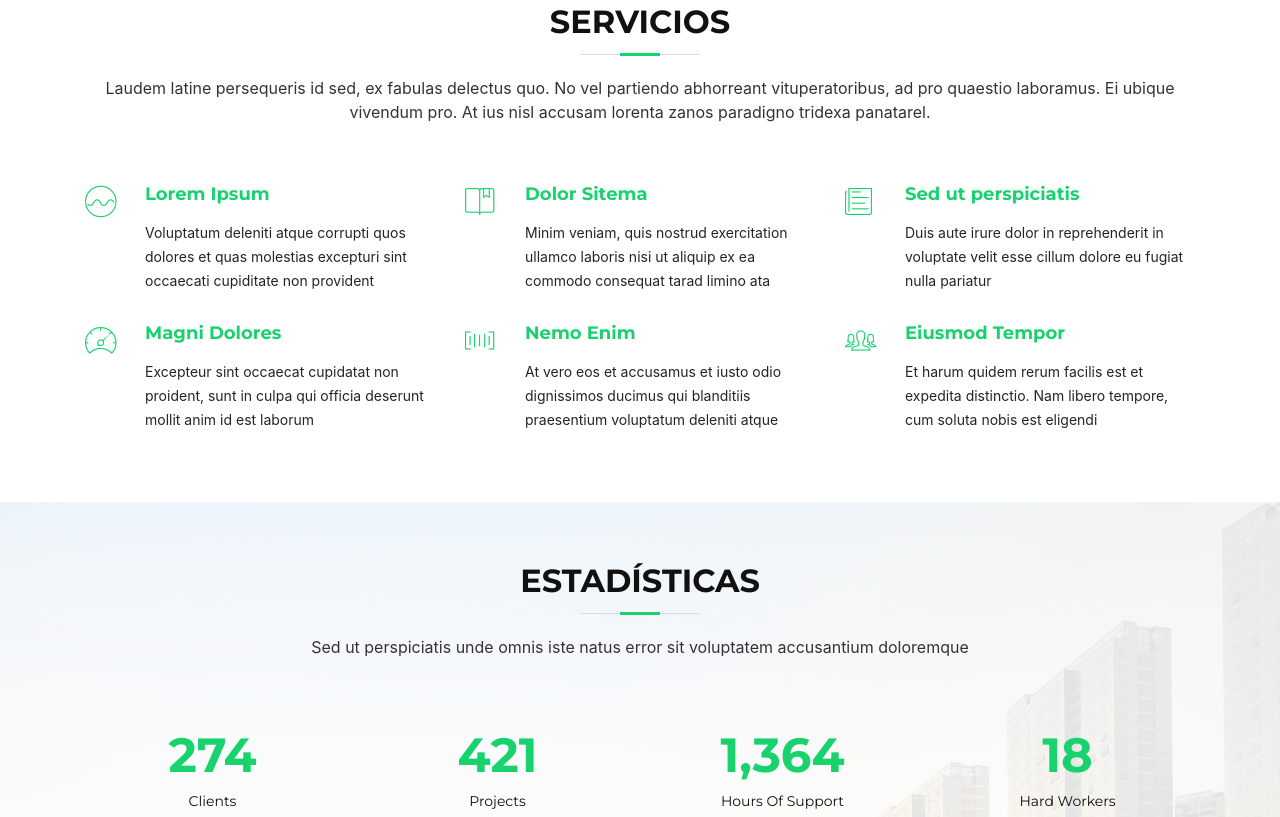
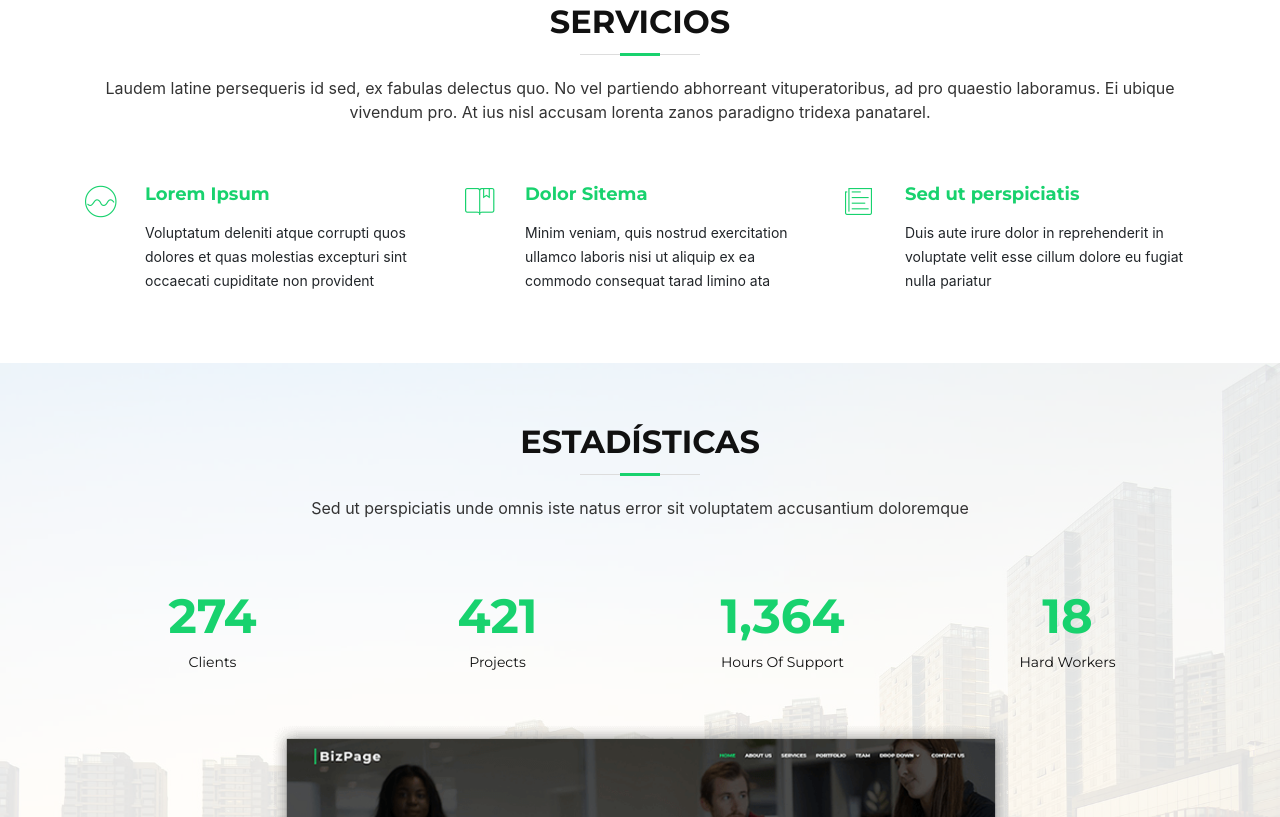
Before and after one commit to adelrr/consultoresjuridicofiscal, a plain HTML site: page index.html in a window 1280 px wide. Shown: the part 1983-2800 px from the top of the page. Drawn offline with Linux system fonts and the light colour scheme; files that its build step writes are made by us from their sources; files whose address does not match are found by name.

Commit message:
Removed some 'services' blocks and hid login button

```diff
--- a/index.html
+++ b/index.html
@@ -83,7 +83,7 @@
                     <!--Anteriormente portfolio-->
                     <!--Quitar team y Drop Down-->
                     <li><a href="#contact">Contacto</a></li>
-                    <li><a href="#">Login</a></li>
+                    <!--<li><a href="#">Login</a></li>-->
                 </ul>
                 <div id="privacy-message">
                     <div id="privacy-inner-message" class="alert alert-info alert-primary d-flex p-2 pl-4 div-container" role="alert">
@@ -344,21 +344,6 @@
                         <div class="icon"><i class="ion-ios-paper-outline"></i></div>
                         <h4 class="title"><a href="">Sed ut perspiciatis</a></h4>
                         <p class="description">Duis aute irure dolor in reprehenderit in voluptate velit esse cillum dolore eu fugiat nulla pariatur</p>
-                    </div>
-                    <div class="col-lg-4 col-md-6 box wow bounceInUp" data-wow-delay="0.1s" data-wow-duration="1.4s">
-                        <div class="icon"><i class="ion-ios-speedometer-outline"></i></div>
-                        <h4 class="title"><a href="">Magni Dolores</a></h4>
-                        <p class="description">Excepteur sint occaecat cupidatat non proident, sunt in culpa qui officia deserunt mollit anim id est laborum</p>
-                    </div>
-                    <div class="col-lg-4 col-md-6 box wow bounceInUp" data-wow-delay="0.1s" data-wow-duration="1.4s">
-                        <div class="icon"><i class="ion-ios-barcode-outline"></i></div>
-                        <h4 class="title"><a href="">Nemo Enim</a></h4>
-                        <p class="description">At vero eos et accusamus et iusto odio dignissimos ducimus qui blanditiis praesentium voluptatum deleniti atque</p>
-                    </div>
-                    <div class="col-lg-4 col-md-6 box wow bounceInUp" data-wow-delay="0.1s" data-wow-duration="1.4s">
-                        <div class="icon"><i class="ion-ios-people-outline"></i></div>
-                        <h4 class="title"><a href="">Eiusmod Tempor</a></h4>
-                        <p class="description">Et harum quidem rerum facilis est et expedita distinctio. Nam libero tempore, cum soluta nobis est eligendi</p>
                     </div>
 
                 </div>
```
